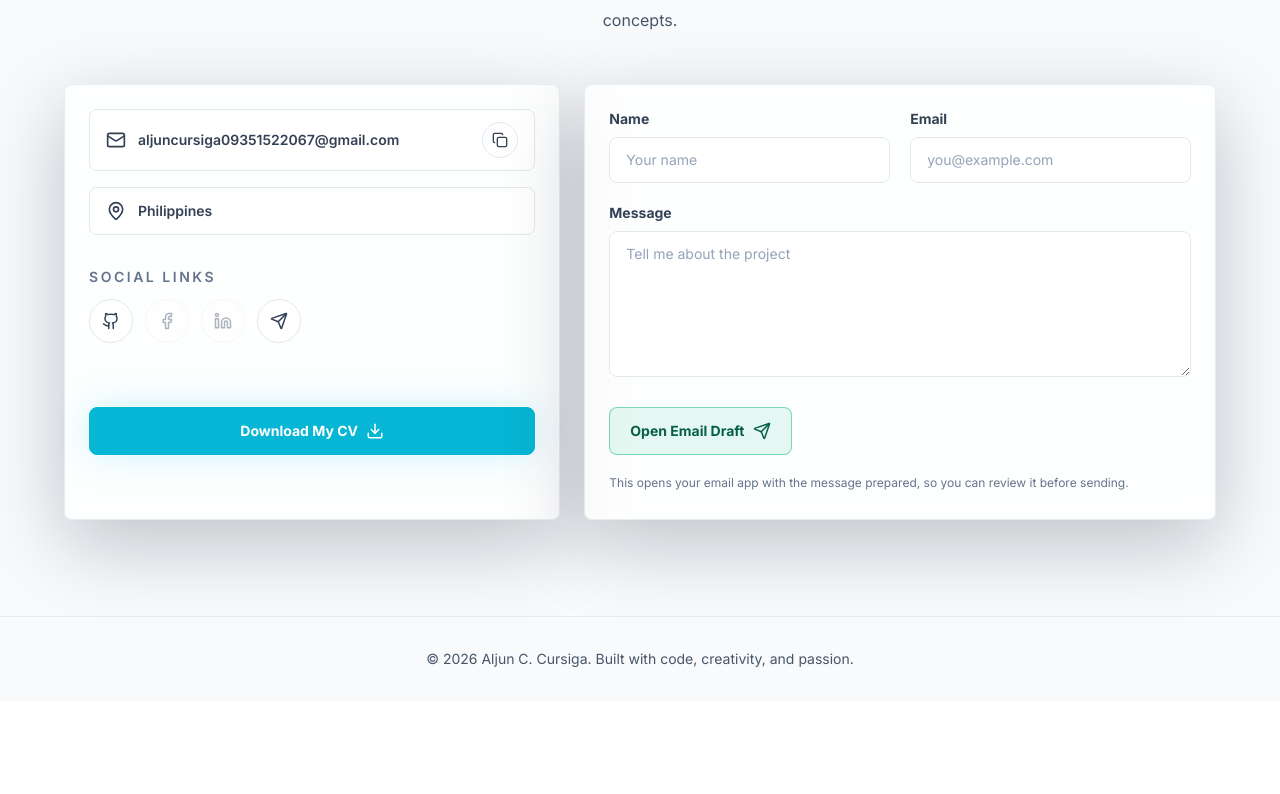
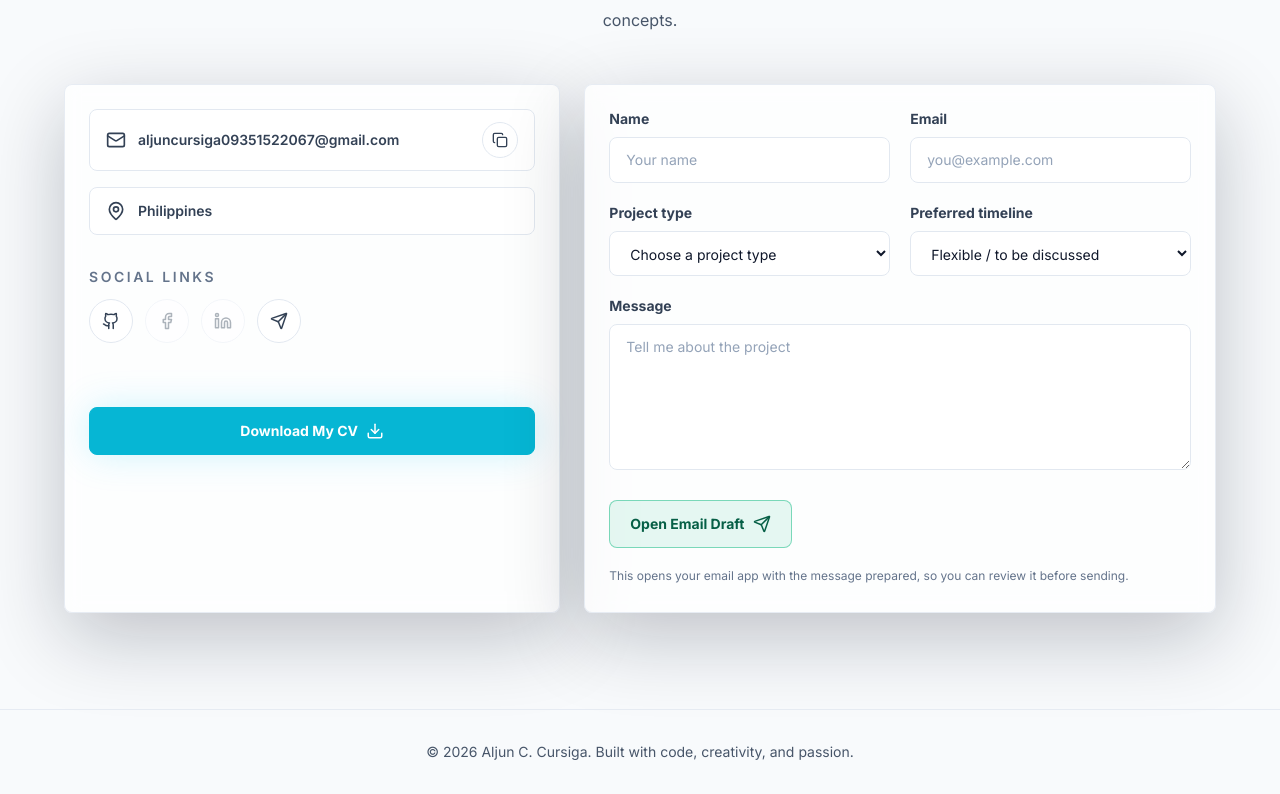
Before and after one commit to Nakauli/aljun-cursiga-portfolio, a React (Vite) app: page / in a window 1280 px wide. Shown: the part 9535-10329 px from the top of the page. Before the commit the page ends 10236 px from the top, so only its background shows below. Built offline with nearby package versions, Linux system fonts and the light colour scheme.

Commit message:
feat: collect richer project inquiry details

```diff
--- a/src/components/Contact.jsx
+++ b/src/components/Contact.jsx
@@ -25,9 +25,13 @@ export default function Contact() {
     const formData = new FormData(event.currentTarget);
     const name = formData.get("name");
     const email = formData.get("email");
+    const projectType = formData.get("projectType");
+    const timeline = formData.get("timeline");
     const message = formData.get("message");
-    const subject = encodeURIComponent(`Portfolio inquiry from ${name}`);
-    const body = encodeURIComponent(`${message}\n\nFrom: ${name}\nReply to: ${email}`);
+    const subject = encodeURIComponent(`${projectType} inquiry from ${name}`);
+    const body = encodeURIComponent(
+      `${message}\n\nProject type: ${projectType}\nPreferred timeline: ${timeline || "Flexible / to be discussed"}\nFrom: ${name}\nReply to: ${email}`,
+    );
     window.location.href = `mailto:${profile.email}?subject=${subject}&body=${body}`;
   };
 
@@ -120,6 +124,31 @@ export default function Contact() {
                 <input name="email" type="email" autoComplete="email" required placeholder="you@example.com" />
               </label>
             </div>
+            <div className="mt-5 grid gap-5 sm:grid-cols-2">
+              <label className="form-field">
+                <span>Project type</span>
+                <select name="projectType" required defaultValue="">
+                  <option value="" disabled>
+                    Choose a project type
+                  </option>
+                  <option value="Website development">Website development</option>
+                  <option value="Full-stack system">Full-stack system</option>
+                  <option value="UI/UX or layout design">UI/UX or layout design</option>
+                  <option value="Academic collaboration">Academic collaboration</option>
+                  <option value="General portfolio">General inquiry</option>
+                </select>
+              </label>
+              <label className="form-field">
+                <span>Preferred timeline</span>
+                <select name="timeline" defaultValue="">
+                  <option value="">Flexible / to be discussed</option>
+                  <option value="Within 2 weeks">Within 2 weeks</option>
+                  <option value="Within 1 month">Within 1 month</option>
+                  <option value="Within 2-3 months">Within 2-3 months</option>
+                  <option value="Exploring for later">Exploring for later</option>
+                </select>
+              </label>
+            </div>
             <label className="form-field mt-5">
               <span>Message</span>
               <textarea name="message" required minLength="10" rows="6" placeholder="Tell me about the project" />
--- a/src/index.css
+++ b/src/index.css
@@ -91,7 +91,12 @@ body {
   }
 
   .form-field input,
+  .form-field select,
   .form-field textarea {
     @apply w-full rounded-[8px] border border-slate-200 bg-white/80 px-4 py-3 text-sm text-slate-900 outline-none transition placeholder:text-slate-400 focus:border-cyan-400 focus:ring-2 focus:ring-cyan-400/20 dark:border-white/10 dark:bg-white/[0.06] dark:text-white dark:placeholder:text-slate-500;
   }
+
+  .form-field select {
+    @apply cursor-pointer;
+  }
 }
```
